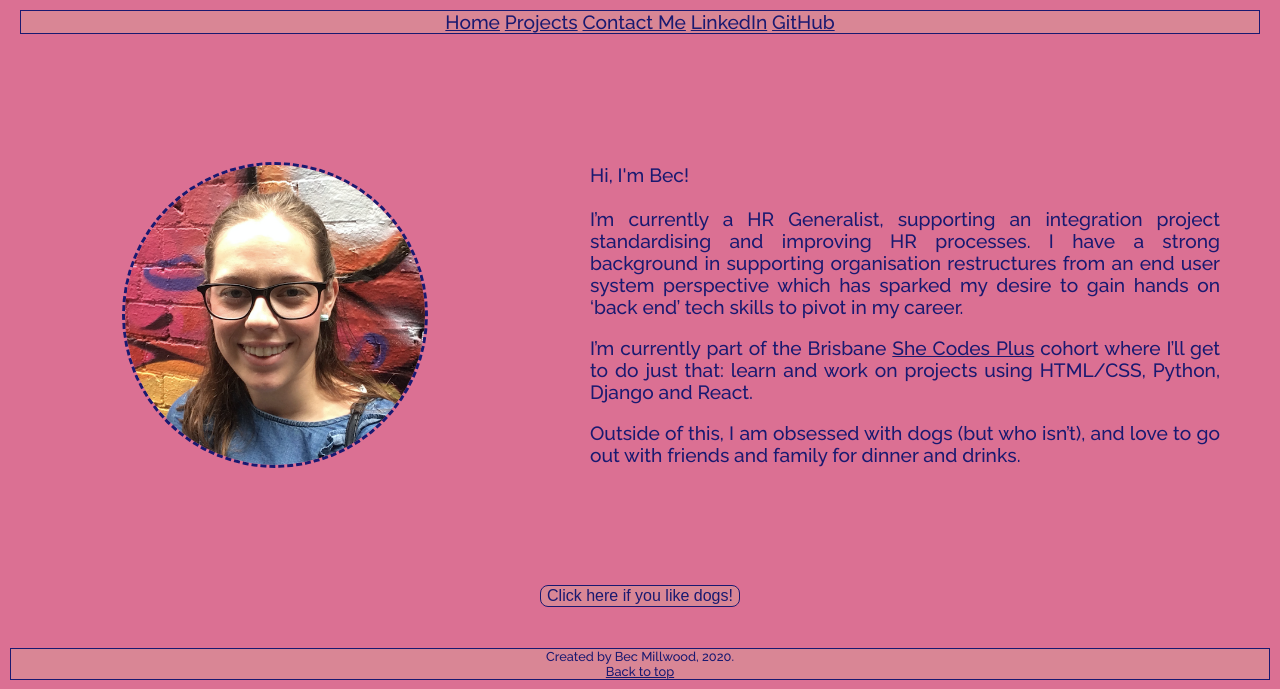
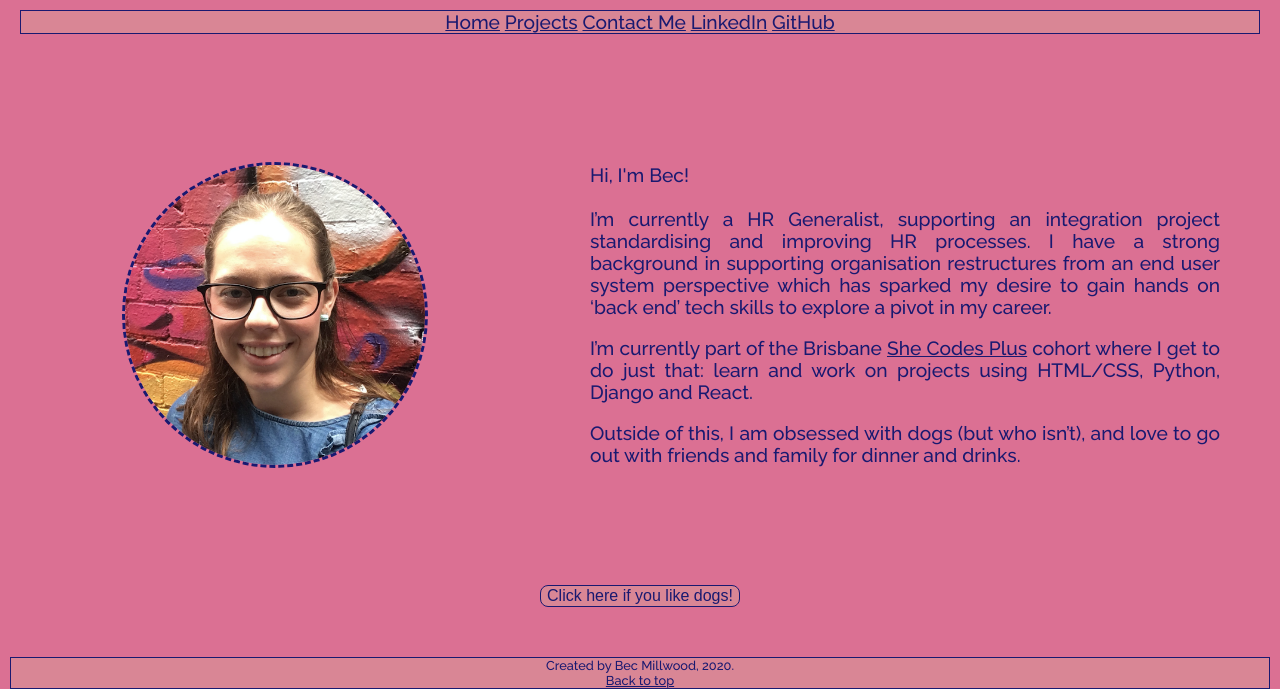
Before and after one commit to RebeccaMillwood/RebeccaMillwood.github.io, a plain HTML site: page index.html in a window 1280 px wide. Shown: the part 130-819 px from the top of the page. Drawn offline with Linux system fonts and the light colour scheme.

Commit message:
minor changes to bio wording

```diff
--- a/index.html
+++ b/index.html
@@ -26,8 +26,8 @@
         <div id="bio-content">
             <img id="profile-pic" src="Images/ProfilePic.jpg" alt="Bec Millwood profile pic">
             <div id="bio-text">
-                <p>Hi, I'm Bec! <br><br>I’m currently a HR Generalist, supporting an integration project standardising and improving HR processes. I have a strong background in supporting organisation restructures from an end user system perspective which has sparked my desire to gain hands on ‘back end’ tech skills to pivot in my career.</p>
-                <p>I’m currently part of the Brisbane <a href="https://shecodes.com.au/plus/">She Codes Plus</a> cohort where I’ll get to do just that: learn and work on projects using HTML/CSS, Python, Django and React.</p>
+                <p>Hi, I'm Bec! <br><br>I’m currently a HR Generalist, supporting an integration project standardising and improving HR processes. I have a strong background in supporting organisation restructures from an end user system perspective which has sparked my desire to gain hands on ‘back end’ tech skills to explore a pivot in my career.</p>
+                <p>I’m currently part of the Brisbane <a href="https://shecodes.com.au/plus/">She Codes Plus</a> cohort where I get to do just that: learn and work on projects using HTML/CSS, Python, Django and React.</p>
                 <p>Outside of this, I am obsessed with dogs (but who isn’t), and love to go out with friends and family for dinner and drinks.</p>
             </div>
         </div>
--- a/styles.css
+++ b/styles.css
@@ -62,6 +62,10 @@ a:hover{
     text-align:center;
     font-size:1rem;
     padding:50px;
+}
+
+#special-button{
+    padding-bottom:50px;
 }
 
 #dog-button {
```
